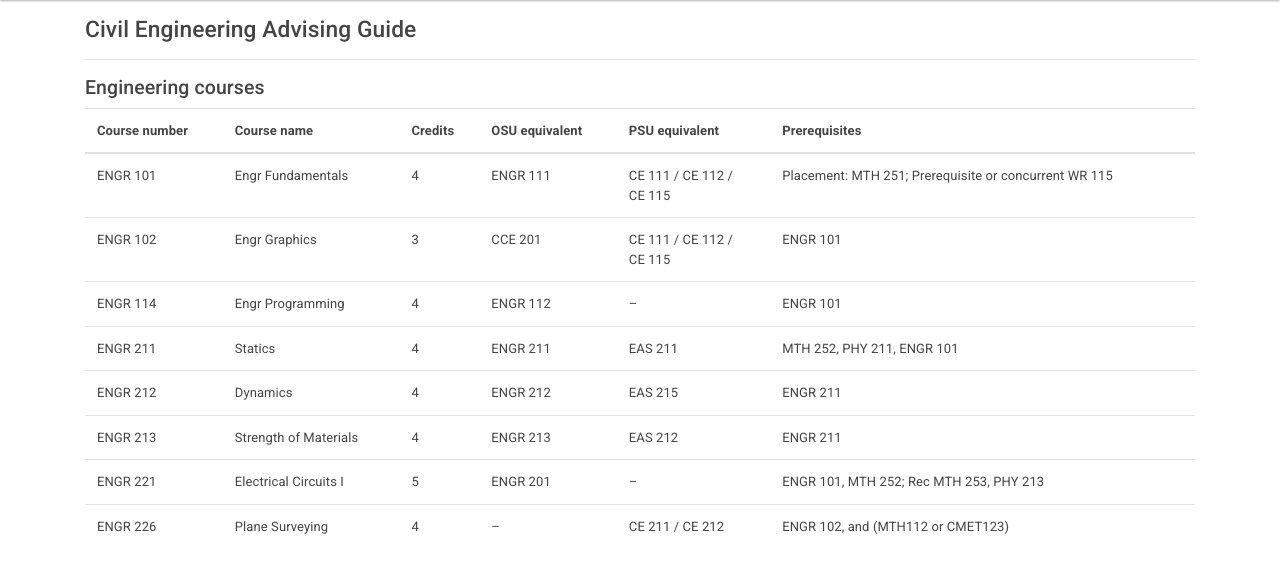
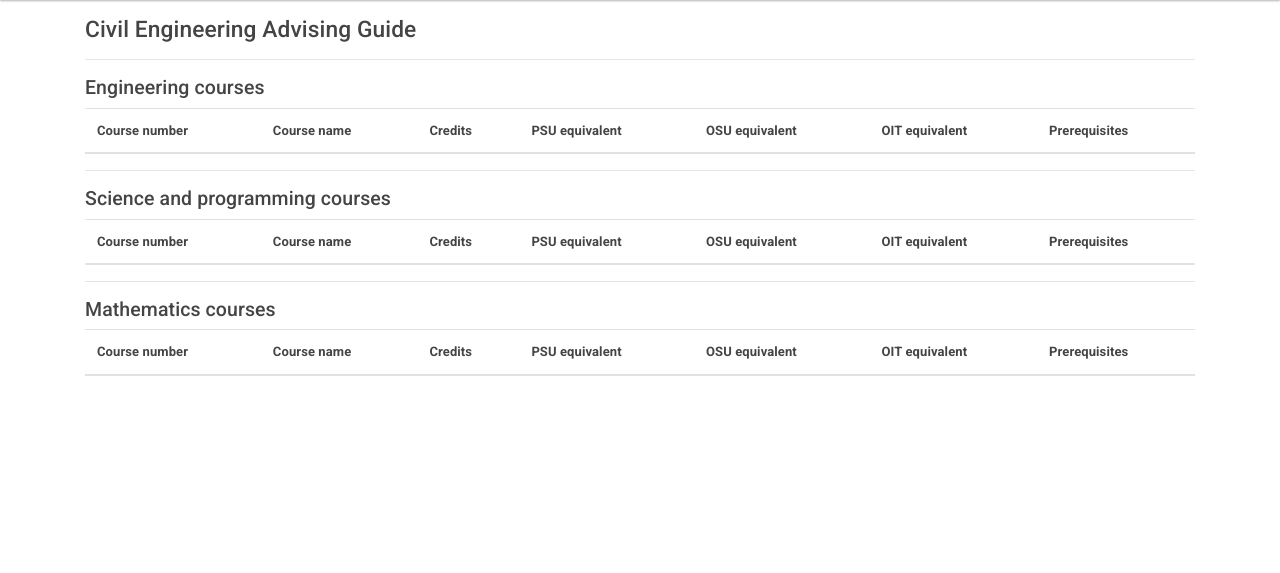
Before and after one commit to ProfessorKazarinoff/transfer-app, a Django app: template templates/cive.html in a window 1280 px wide. Shown: the part 84-657 px from the top of the page. Run offline with Django 3.2, Linux system fonts and the light colour scheme; the template is opened without the code that fills it, so the values that code supplies are empty; some libraries are stand-ins or nearby versions.

Commit message:
created ee, cive pages

```diff
--- a/courses/urls.py
+++ b/courses/urls.py
@@ -1,8 +1,10 @@
 # courses/urls.py
 
 from django.urls import path
-from .views import MeCourseView
+from .views import MeCourseListView, CiveCourseListView, EeCourseListView
 
 urlpatterns = [
-    path("me/", MeCourseView.as_view(), name="me_course_list"),
+    path("me/", MeCourseListView.as_view(), name="me_course_list"),
+    path("cive/", CiveCourseListView.as_view(), name="cive_course_list"),
+    path("ee/", EeCourseListView.as_view(), name="ee_course_list"),
 ]
--- a/pages/urls.py
+++ b/pages/urls.py
@@ -1,11 +1,9 @@
 # pages/urls.py
 
 from django.urls import path
-from .views import HomePageView, MePageView, CivePageView, EePageView
+from .views import HomePageView, MajorsPageView
 
 urlpatterns = [
-    path("me/", MePageView.as_view(), name="me"),
-    path("cive/", CivePageView.as_view(), name="cive"),
-    path("ee/", EePageView.as_view(), name="ee"),
+    path("major_list/", MajorsPageView.as_view(), name="major_list"),
     path("", HomePageView.as_view(), name="home"),
 ]
--- a/templates/cive.html
+++ b/templates/cive.html
@@ -20,80 +20,91 @@
                 <th scope="col">Course number</th>
                 <th scope="col">Course name</th>
                 <th scope="col">Credits</th>
+                <th scope="col">PSU equivalent</th>
                 <th scope="col">OSU equivalent</th>
-<th scope="col">PSU equivalent</th>
+                <th scope="col">OIT equivalent</th>
                 <th scope="col">Prerequisites</th>
             </tr>
         </thead>
         <tbody>
+            {% for course in object_list %}
+            {% if course.course_type == "ENGR" %}
             <tr>
-<td>ENGR 101</td>
-<td>Engr Fundamentals</td>
-<td>4</td>
-<td>ENGR 111</td>
-<td>CE 111 / CE 112 /<br />
-CE 115</td>
-<td>Placement: MTH 251; Prerequisite or concurrent WR 115</td>
+                <td>{{ course.course_number }}</td>
+                <td>{{ course.course_name }}</td>
+                <td>{{ course.credits }}</td>
+                <td>{{ course.psu_equivalent }}</td>
+                <td>{{ course.osu_equivalent }}</td>
+                <td>{{ course.oit_equivalent }}</td>
+                <td>{{ course.pre_reqs }}</td>
             </tr>
-<tr>
-<td>ENGR 102</td>
-<td>Engr Graphics</td>
-<td>3</td>
-<td>CCE 201</td>
-<td>CE 111 / CE 112 /<br />
-CE 115</td>
-<td>ENGR 101</td>
-</tr>
-<tr>
-<td>ENGR 114</td>
-<td>Engr Programming</td>
-<td>4</td>
-<td>ENGR 112</td>
-<td>–</td>
-<td>ENGR 101</td>
-</tr>
-<tr>
-<td>ENGR 211</td>
-<td>Statics</td>
-<td>4</td>
-<td>ENGR 211</td>
-<td>EAS 211</td>
-<td>MTH 252, PHY 211, ENGR 101</td>
-</tr>
-<tr>
-<td>ENGR 212</td>
-<td>Dynamics</td>
-<td>4</td>
-<td>ENGR 212</td>
-<td>EAS 215</td>
-<td>ENGR 211</td>
-</tr>
-<tr>
-<td>ENGR 213</td>
-<td>Strength of Materials</td>
-<td>4</td>
-<td>ENGR 213</td>
-<td>EAS 212</td>
-<td>ENGR 211</td>
-</tr>
-<tr>
-<td>ENGR 221</td>
-<td>Electrical Circuits I</td>
-<td>5</td>
-<td>ENGR 201</td>
-<td>–</td>
-<td>ENGR 101, MTH 252; Rec MTH 253, PHY 213</td>
-</tr>
-<tr>
-<td>ENGR 226</td>
-<td>Plane Surveying</td>
-<td>4</td>
-<td>–</td>
-<td>CE 211 / CE 212</td>
-<td>ENGR 102, and (MTH112 or CMET123)</td>
-</tr>
+            {% endif %}
+            {% endfor %}
         </tbody>
       </table>
+
+      <hr>
+      <h4>Science and programming courses</h4>
+      <table class="table">
+        <thead>
+            <tr>
+                <th scope="col">Course number</th>
+                <th scope="col">Course name</th>
+                <th scope="col">Credits</th>
+                <th scope="col">PSU equivalent</th>
+                <th scope="col">OSU equivalent</th>
+                <th scope="col">OIT equivalent</th>
+                <th scope="col">Prerequisites</th>
+            </tr>
+        </thead>
+        <tbody>
+            {% for course in object_list %}
+            {% if course.course_type == "SCI" %}
+            <tr>
+                <td>{{ course.course_number }}</td>
+                <td>{{ course.course_name }}</td>
+                <td>{{ course.credits }}</td>
+                <td>{{ course.psu_equivalent }}</td>
+                <td>{{ course.osu_equivalent }}</td>
+                <td>{{ course.oit_equivalent }}</td>
+                <td>{{ course.pre_reqs }}</td>
+            </tr>
+            {% endif %}
+            {% endfor %}
+        </tbody>
+      </table>
+
+      <hr>
+      <h4>Mathematics courses</h4>
+      <table class="table">
+        <thead>
+            <tr>
+                <th scope="col">Course number</th>
+                <th scope="col">Course name</th>
+                <th scope="col">Credits</th>
+                <th scope="col">PSU equivalent</th>
+                <th scope="col">OSU equivalent</th>
+                <th scope="col">OIT equivalent</th>
+                <th scope="col">Prerequisites</th>
+            </tr>
+        </thead>
+        <tbody>
+            {% for course in object_list %}
+            {% if course.course_type == "MTH" %}
+            <tr>
+                <td>{{ course.course_number }}</td>
+                <td>{{ course.course_name }}</td>
+                <td>{{ course.credits }}</td>
+                <td>{{ course.psu_equivalent }}</td>
+                <td>{{ course.osu_equivalent }}</td>
+                <td>{{ course.oit_equivalent }}</td>
+                <td>{{ course.pre_reqs }}</td>
+            </tr>
+            {% endif %}
+            {% endfor %}
+        </tbody>
+      </table>
+
     </div>
 
 {% endblock content %}
--- a/templates/home.html
+++ b/templates/home.html
@@ -14,7 +14,7 @@
     <div class="jumbotron">
         <h1>Engineering Transfer Advising Guides</h1>
         <p class="lead">Below are the course transfer guides for engineering students</p>
-        <a class="btn btn-lg btn-success" href="{% url 'home' %}" role="button">View Majors »</a>
+        <a class="btn btn-lg btn-success" href="{% url 'major_list' %}" role="button">View All Majors »</a>
     </div>
 
     <div class="container">
@@ -28,12 +28,12 @@
           <div class="col-md-4">
             <h2>Civil Engineering</h2>
             <p>Civil engineering is a professional engineering discipline that deals with the design, construction, and maintenance of the physical and naturally built environment, including public works such as roads, bridges, canals, dams, airports, sewerage systems, pipelines, structural components of buildings, and railways. </p>
-            <p><a class="btn btn-secondary" href="{% url 'cive' %}" role="button">View details &raquo;</a></p>
+            <p><a class="btn btn-secondary" href="{% url 'cive_course_list' %}" role="button">View details &raquo;</a></p>
           </div>
           <div class="col-md-4">
             <h2>Electrical Engineering</h2>
             <p>Electrical engineering is an engineering discipline concerned with the study, design and application of equipment, devices and systems which use electricity, electronics, and electromagnetism.</p>
-            <p><a class="btn btn-secondary" href="{% url 'ee' %}" role="button">View details &raquo;</a></p>
+            <p><a class="btn btn-secondary" href="{% url 'ee_course_list' %}" role="button">View details &raquo;</a></p>
           </div>
         </div>
 
```
Also changed, not shown: courses/views.py (+12 -1 lines), pages/views.py (+2 -10 lines), static/css/majors_list.css (added, +26 -0 lines), templates/majors_list.html (added, +68 -0 lines). Lines whose indentation alone changed are shown as unchanged.
